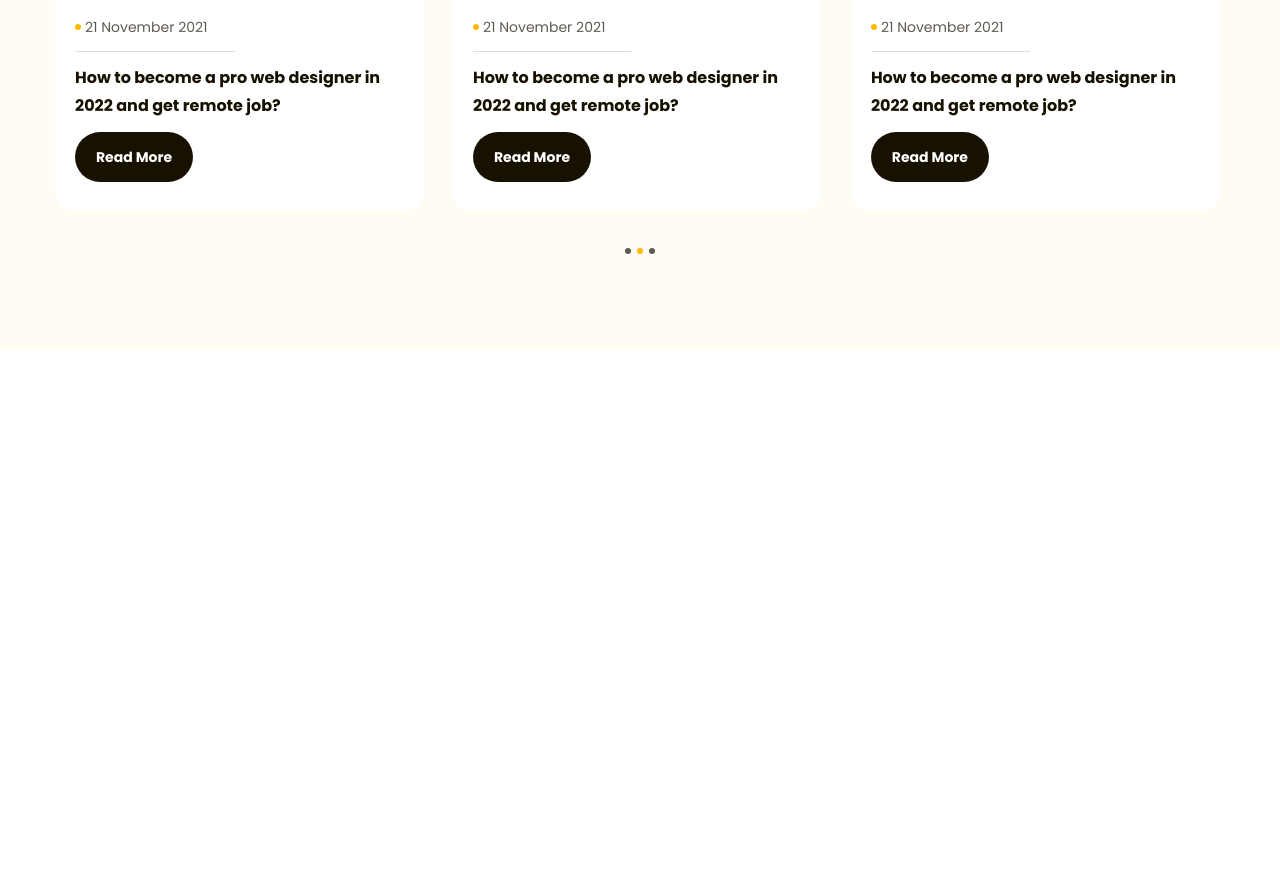
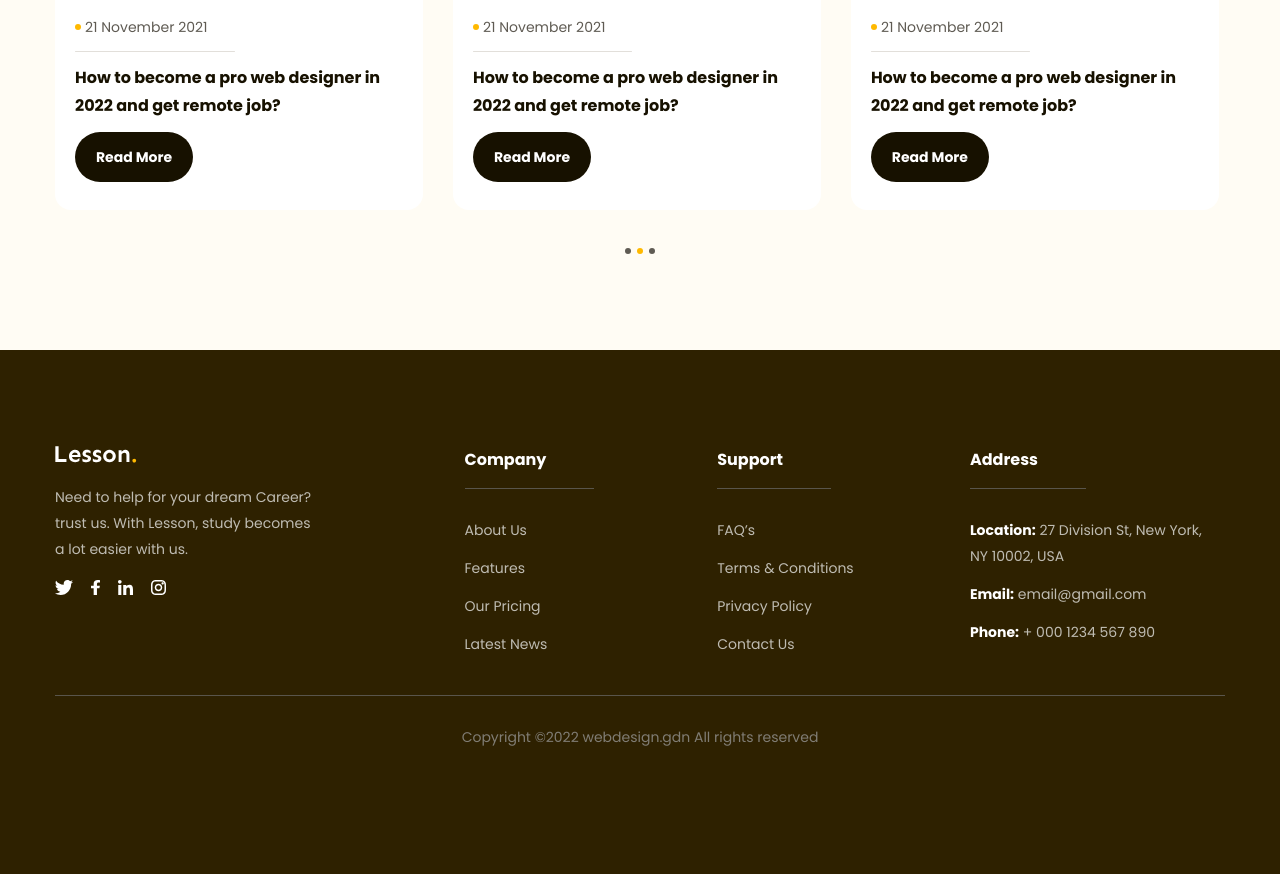
Before and after one commit to TuanVo154/Project2-HTMLCSS, a plain HTML site: page index.html in a window 1280 px wide. Shown: the part 4326-5200 px from the top of the page. Before the commit the page ends 4676 px from the top, so only its background shows below. Drawn offline with Linux system fonts and the light colour scheme; files whose address does not match are found by name.

Commit message:
Feat: create footer

```diff
--- a/assets/css/style.css
+++ b/assets/css/style.css
@@ -659,3 +659,81 @@ a {
   background: var(--primary-color);
   cursor: default;
 }
+
+/* Footer */
+.footer {
+  padding: 96px 0;
+  background: #2e2100;
+}
+
+.footer .row {
+  display: flex;
+  padding-bottom: 38px;
+  border-bottom: 1px solid #59554b;
+}
+
+.footer .row .column {
+  width: 21.6%;
+}
+
+.footer .row .column:first-child {
+  width: 35%;
+}
+
+.footer .desc {
+  margin-top: 18px;
+  max-width: 267px;
+  color: #bfbcb2;
+  font-size: 1.4rem;
+  line-height: 26px;
+}
+
+.footer .socials {
+  margin-top: 18px;
+  display: flex;
+  gap: 18px;
+}
+
+.footer .title {
+  display: inline-block;
+  padding-bottom: 14px;
+  padding-right: 48px;
+  color: #fff;
+  font-size: 1.6rem;
+  font-family: Poppins;
+  font-weight: 600;
+  line-height: 28px;
+  border-bottom: 1px solid #59554b;
+}
+
+.footer .list {
+  margin-top: 28px;
+}
+
+.footer .list a {
+  display: inline-block;
+  margin-bottom: 12px;
+  color: #bfbcb2;
+  font-size: 1.4rem;
+  line-height: 2.6rem;
+}
+
+.footer .list li:last-child a {
+  margin-bottom: 0;
+}
+
+.footer .list strong {
+  color: #fff;
+  font-weight: 600;
+}
+
+.footer .copyright {
+  padding: 28px 0;
+}
+
+.footer .copyright p {
+  font-size: 1.4rem;
+  line-height: 2.6rem;
+  color: #807d74;
+  text-align: center;
+}
--- a/index.html
+++ b/index.html
@@ -17,7 +17,6 @@
     <link rel="stylesheet" href="./assets//css/style.css" />
   </head>
   <body>
-    <main>
     <header class="header fixed">
       <div class="main-content">
         <div class="body">
@@ -41,12 +40,12 @@
           </nav>
 
           <div class="action">
-              <a href="" class="btn sign-up-btn">Sign Up</a>
+            <a href="#!" class="btn sign-up-btn">Sign Up</a>
           </div>
         </div>
       </div>
     </header>
-
+    <main>
       <div class="hero">
         <div class="main-content">
           <div class="body">
@@ -113,7 +112,7 @@
               </p>
 
               <div class="cta-group">
-                <a href="" class="btn hero-cta">See Coursers</a>
+                <a href="#!" class="btn hero-cta">See Coursers</a>
                 <button class="watch-video">
                   <div class="icon">
                     <img src="./assets//img//play-icon.svg" alt="" />
@@ -470,7 +469,7 @@
                     job?</a
                   >
                 </h3>
-                <a href="" class="btn">Read More</a>
+                <a href="#!" class="btn">Read More</a>
               </div>
             </div>
 
@@ -489,12 +488,12 @@
                     job?</a
                   >
                 </h3>
-                <a href="" class="btn">Read More</a>
+                <a href="#!" class="btn">Read More</a>
               </div>
             </div>
 
             <div class="item">
-              <a href="">
+              <a href="#!">
                 <img
                   src="./assets/img/marta-dall-omo-0XXliBVeIgI-unsplash (2).svg"
                   alt=""
@@ -509,7 +508,7 @@
                     job?</a
                   >
                 </h3>
-                <a href="" class="btn">Read More</a>
+                <a href="#!" class="btn">Read More</a>
               </div>
             </div>
 
@@ -529,7 +528,7 @@
                     job?</a
                   >
                 </h3>
-                <a href="" class="btn">Read More</a>
+                <a href="#!" class="btn">Read More</a>
               </div>
             </div>
 
@@ -548,12 +547,12 @@
                     job?</a
                   >
                 </h3>
-                <a href="" class="btn">Read More</a>
+                <a href="#!" class="btn">Read More</a>
               </div>
             </div>
 
             <div class="item">
-              <a href="">
+              <a href="#!">
                 <img
                   src="./assets/img/marta-dall-omo-0XXliBVeIgI-unsplash (2).svg"
                   alt=""
@@ -568,7 +567,7 @@
                     job?</a
                   >
                 </h3>
-                <a href="" class="btn">Read More</a>
+                <a href="#!" class="btn">Read More</a>
               </div>
             </div>
 
@@ -588,7 +587,7 @@
                     job?</a
                   >
                 </h3>
-                <a href="" class="btn">Read More</a>
+                <a href="#!" class="btn">Read More</a>
               </div>
             </div>
 
@@ -607,12 +606,12 @@
                     job?</a
                   >
                 </h3>
-                <a href="" class="btn">Read More</a>
+                <a href="#!" class="btn">Read More</a>
               </div>
             </div>
 
             <div class="item">
-              <a href="">
+              <a href="#!">
                 <img
                   src="./assets/img/marta-dall-omo-0XXliBVeIgI-unsplash (2).svg"
                   alt=""
@@ -627,7 +626,7 @@
                     job?</a
                   >
                 </h3>
-                <a href="" class="btn">Read More</a>
+                <a href="#!" class="btn">Read More</a>
               </div>
             </div>
           </div>
@@ -640,5 +639,103 @@
         </div>
       </div>
     </main>
+
+    <footer class="footer">
+      <div class="main-content">
+        <div class="row">
+          <div class="column">
+            <img src="./assets/img/logo-white.svg" alt="Lesson." class="logo" />
+            <p class="desc">
+              Need to help for your dream Career? trust us. With Lesson, study
+              becomes a lot easier with us.
+            </p>
+            <div class="socials">
+              <a href="#!">
+                <img
+                  src="./assets/img/twitter-icon.svg"
+                  alt="Twitter"
+                  class="icon"
+                />
+              </a>
+              <a href="#!">
+                <img
+                  src="./assets/img/facebook-icon.svg"
+                  alt="Facebook"
+                  class="icon"
+                />
+              </a>
+              <a href="#!">
+                <img
+                  src="./assets/img/linkedin-icon.svg"
+                  alt="Linkedin"
+                  class="icon"
+                />
+              </a>
+              <a href="#!">
+                <img
+                  src="./assets/img/instagram-icon.svg"
+                  alt="Instagram"
+                  class="icon"
+                />
+              </a>
+            </div>
+          </div>
+          <div class="column">
+            <h3 class="title">Company</h3>
+            <ul class="list">
+              <li>
+                <a href="#!">About Us</a>
+              </li>
+              <li>
+                <a href="#!">Features</a>
+              </li>
+              <li>
+                <a href="#!">Our Pricing</a>
+              </li>
+              <li>
+                <a href="#!">Latest News</a>
+              </li>
+            </ul>
+          </div>
+          <div class="column">
+            <h3 class="title">Support</h3>
+            <ul class="list">
+              <li>
+                <a href="#!">FAQ’s</a>
+              </li>
+              <li>
+                <a href="#!">Terms & Conditions</a>
+              </li>
+              <li>
+                <a href="#!">Privacy Policy</a>
+              </li>
+              <li>
+                <a href="#!">Contact Us</a>
+              </li>
+            </ul>
+          </div>
+          <div class="column">
+            <h3 class="title">Address</h3>
+            <ul class="list">
+              <li>
+                <a href="#!"
+                  ><strong>Location:</strong> 27 Division St, New York, NY
+                  10002, USA</a
+                >
+              </li>
+              <li>
+                <a href="#!"><strong>Email:</strong> email@gmail.com</a>
+              </li>
+              <li>
+                <a href="#!"><strong>Phone:</strong> + 000 1234 567 890</a>
+              </li>
+            </ul>
+          </div>
+        </div>
+        <div class="copyright">
+          <p>Copyright ©2022 webdesign.gdn All rights reserved</p>
+        </div>
+      </div>
+    </footer>
   </body>
 </html>
```
Also changed, not shown: assets/img/logo-white.svg (added). Lines whose indentation alone changed are shown as unchanged.
